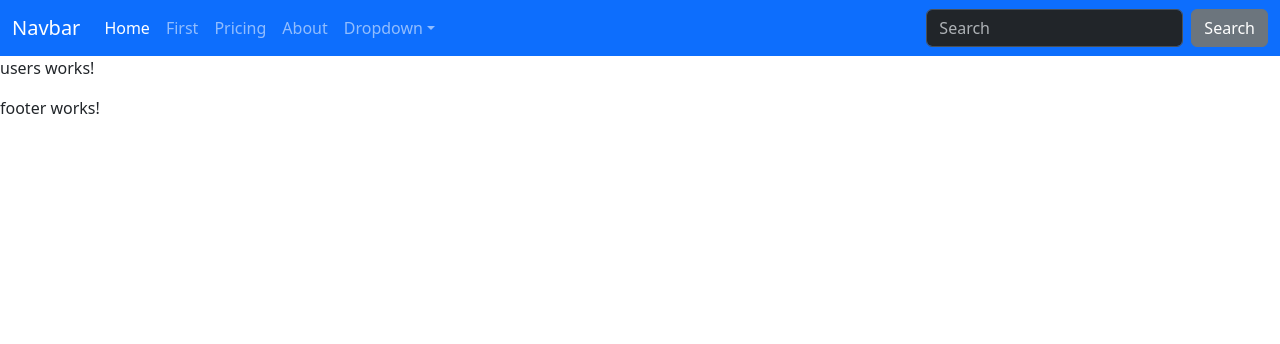
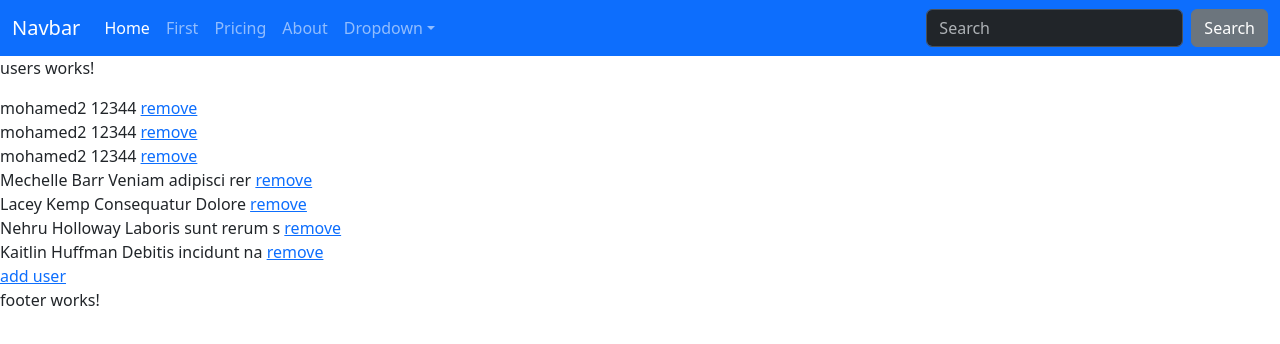
Before and after one commit to radhouene-massoudi/2MP-Rad, an Angular app: page /user in a window 1280 px wide. Shown: the top 344 px of the page. Built offline with nearby package versions, Linux system fonts and the light colour scheme; data requests are answered from the project's data file.

Commit message:
seance 15/11

```diff
--- a/database/db.json
+++ b/database/db.json
@@ -1,16 +1,39 @@
 {
-    "users":[
+  "users": [
     {
-            "name":"mohamed",
-            "pwd":12344
+      "id": 3,
+      "name": "mohamed2",
+      "pwd": 12344
     },
     {
-            "name":"mohamed1",
-            "pwd":12344
+      "id": 2,
+      "name": "mohamed2",
+      "pwd": 12344
     },
     {
-            "name":"mohamed2",
-            "pwd":12344
+      "id": 1,
+      "name": "mohamed2",
+      "pwd": 12344
+    },
+    {
+      "name": "Mechelle Barr",
+      "pwd": "Veniam adipisci rer",
+      "id": 4
+    },
+    {
+      "name": "Lacey Kemp",
+      "pwd": "Consequatur Dolore ",
+      "id": 5
+    },
+    {
+      "name": "Nehru Holloway",
+      "pwd": "Laboris sunt rerum s",
+      "id": 6
+    },
+    {
+      "name": "Kaitlin Huffman",
+      "pwd": "Debitis incidunt na",
+      "id": 7
     }
   ]
 }
--- /dev/null
+++ b/src/app/adduser/adduser.component.html
@@ -0,0 +1,7 @@
+<form #f="ngForm">
+    <label>name</label>
+    <input type="text" name="name" ngModel>
+    <label>pwd</label>
+      <input type="text" name="pwd" ngModel>
+        <input type="submit" value="send data" (click)="add(f.value)">
+</form>
--- /dev/null
+++ b/src/app/adduser/adduser.component.ts
@@ -0,0 +1,22 @@
+import { Component } from '@angular/core';
+import { UsersService } from '../serviceUser/users.service';
+import { Router } from '@angular/router';
+
+@Component({
+  selector: 'app-adduser',
+  templateUrl: './adduser.component.html',
+  styleUrls: ['./adduser.component.css']
+})
+export class AdduserComponent {
+constructor(private s:UsersService,private router:Router){
+
+}
+add(d:any){
+  this.s.addUser(d).subscribe(
+    ()=>{
+      this.router.navigate(['/user'])
+      console.log('added')
+    }
+  )
+}
+}
--- a/src/app/app-routing.module.ts
+++ b/src/app/app-routing.module.ts
@@ -7,11 +7,15 @@ import { HomeComponent } from './home/home.component';
 import { DetailComponent } from './detail/detail.component';
 import { ProductsComponent } from './products/products.component';
 import { UsersComponent } from './users/users.component';
+import { RemoveuserComponent } from './removeuser/removeuser.component';
+import { AdduserComponent } from './adduser/adduser.component';
 
 const r: Routes = [
   {path:'',redirectTo:'login',pathMatch:'full'},
   {path:'home',component:HomeComponent},
+    {path:'add',component:AdduserComponent},
   {path:'user',component:UsersComponent},
+  {path:'remove/:r',component:RemoveuserComponent},
   {path:'detail/:id',component:DetailComponent},
     {path:'products',component:ProductsComponent},
   {path:'login',component:LoginComponent},
--- a/src/app/app.module.ts
+++ b/src/app/app.module.ts
@@ -15,6 +15,8 @@ import { ProductsComponent } from './products/products.component';
 import { DetailComponent } from './detail/detail.component';
 import { UsersComponent } from './users/users.component';
 import { HttpClientModule } from '@angular/common/http';
+import { RemoveuserComponent } from './removeuser/removeuser.component';
+import { AdduserComponent } from './adduser/adduser.component';
 @NgModule({
   declarations: [
     AppComponent,
@@ -27,7 +29,9 @@ import { HttpClientModule } from '@angular/common/http';
     ProductComponent,
     ProductsComponent,
     DetailComponent,
-    UsersComponent
+    UsersComponent,
+    RemoveuserComponent,
+    AdduserComponent
   ],
   imports: [
     BrowserModule,
--- /dev/null
+++ b/src/app/removeuser/removeuser.component.html
@@ -0,0 +1 @@
+<p>removeuser works!</p>
--- /dev/null
+++ b/src/app/removeuser/removeuser.component.ts
@@ -0,0 +1,36 @@
+import { Component } from '@angular/core';
+import { UsersService } from '../serviceUser/users.service';
+import { ActivatedRoute, Route, Router } from '@angular/router';
+
+@Component({
+  selector: 'app-removeuser',
+  templateUrl: './removeuser.component.html',
+  styleUrls: ['./removeuser.component.css']
+})
+export class RemoveuserComponent {
+  idofuser:any;
+  constructor(private s:UsersService,
+    private ac:ActivatedRoute,
+  private router:Router){
+
+  }
+  ngOnInit(){
+    this.idofuser=this.ac.snapshot.params?.['r']
+    this.s.removeUser( this.idofuser).subscribe(
+    ()=>{
+      alert('succes')
+    this.router.navigate(['/user'])
+    },
+    (error)=>{
+      console.log(error)
+      if(error.status==404){
+        alert('not found')
+      }
+    },
+    ()=>{
+      alert('completed')
+    }
+  )
+  }
+
+}
--- a/src/app/serviceUser/users.service.ts
+++ b/src/app/serviceUser/users.service.ts
@@ -11,4 +11,10 @@ export class UsersService {
   listeUser(){
     return this.http.get("http://localhost:3000/users")
   }
+  removeUser(idOfUser:any){
+return this.http.delete("http://localhost:3000/users/"+idOfUser)
+  }
+  addUser(data:any){
+  return  this.http.post("http://localhost:3000/users/",data)
+  }
 }
--- a/src/app/users/users.component.html
+++ b/src/app/users/users.component.html
@@ -1 +1,7 @@
 <p>users works!</p>
+<div *ngFor="let user of users">
+{{user.name}}
+{{user.pwd}}
+<a [routerLink]="['/remove/',user.id]">remove</a>
+</div>
+<a routerLink="/add">add user</a>
--- a/src/app/users/users.component.ts
+++ b/src/app/users/users.component.ts
@@ -7,12 +7,14 @@ import { UsersService } from '../serviceUser/users.service';
   styleUrls: ['./users.component.css']
 })
 export class UsersComponent {
+  users:any;
 constructor(private s:UsersService){
 
 }
 ngOnInit(){
   this.s.listeUser().subscribe(
     (l)=>{
+      this.users=l
       console.log(l)
     }
   )
```
Also changed, not shown: src/app/adduser/adduser.component.css (added), src/app/removeuser/removeuser.component.css (added), 2 other files (tests, documents, lock files or other folders). Lines whose indentation alone changed are shown as unchanged.
